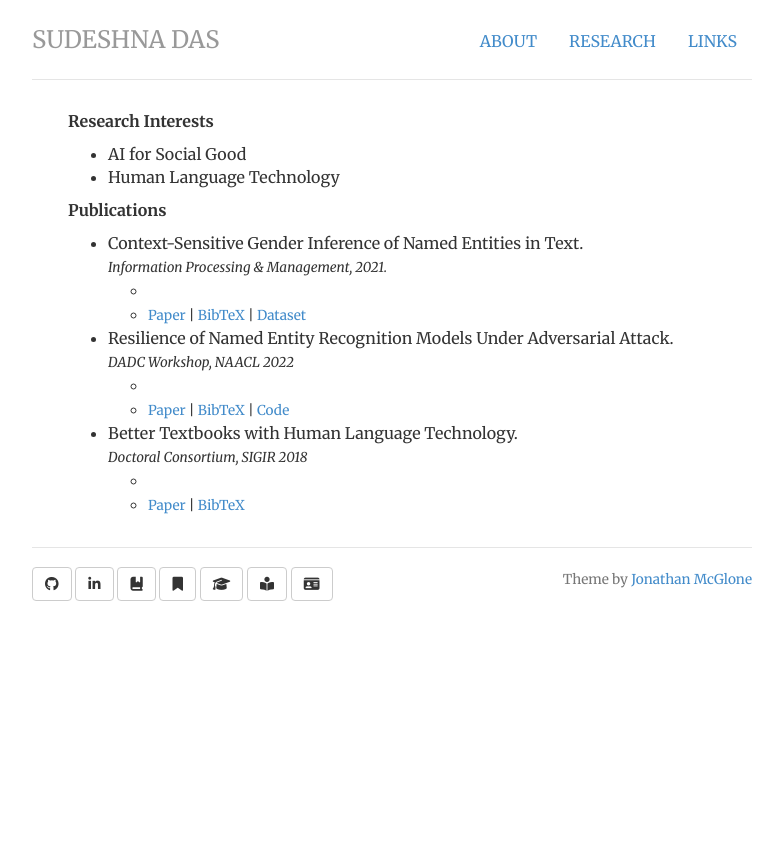
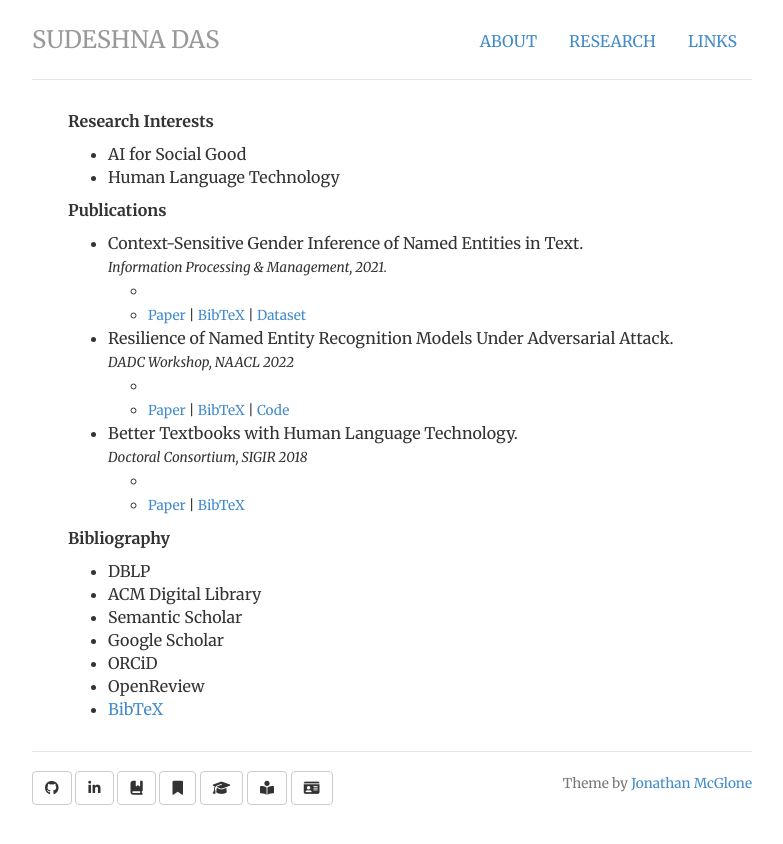
Before and after one commit to das-sudeshna/das-sudeshna.github.io, a Jekyll site: the page built from research/index.html, in a window 1280 px wide. Shown: the top 844 px of the page, without its empty margins (248-1031 px from the left). Built offline with Jekyll 4.4.1, drawn with Linux system fonts in a browser that asks for light colours; nearby versions of some CDN libraries.

Commit message:
Update index.html

```diff
--- a/research/index.html
+++ b/research/index.html
@@ -20,7 +20,7 @@ description: Research profile of Sudeshna Das, PhD candidate, IIT Kharagpur.
 				<li>Context-Sensitive Gender Inference of Named Entities in Text.<br/><small><em>Information Processing & Management, 2021.</em></small><br/></li>
 						<ul>
 						<li><small><em></em></small></li>
-						<li><small><a href="https://doi.org/10.1016/j.ipm.2020.102423">Paper</a> | <a href="">BibTeX</a> | <a href="https://github.com/das-sudeshna/genid">Dataset</a></small></li>
+						<li><small><a href="https://doi.org/10.1016/j.ipm.2020.102423">Paper</a> | <a href="https://raw.githubusercontent.com/das-sudeshna/das-sudeshna.github.io/master/bibtex/ipm2021.bib">BibTeX</a> | <a href="https://github.com/das-sudeshna/genid">Dataset</a></small></li>
 						</ul>
 				<li>Resilience of Named Entity Recognition Models Under Adversarial Attack.<br/><small><em>DADC Workshop, NAACL 2022</em></small><br/></li>
 						<ul>
@@ -30,8 +30,18 @@ description: Research profile of Sudeshna Das, PhD candidate, IIT Kharagpur.
 				<li>Better Textbooks with Human Language Technology.<br/><small><em>Doctoral Consortium, SIGIR 2018</em></small><br/></li>
 						<ul>
 						<li><small><em></em></small></li>
-						<li><small><a href="https://doi.org/10.1145/3209978.3210228">Paper</a> | <a href="">BibTeX</a></small></li>
+						<li><small><a href="https://doi.org/10.1145/3209978.3210228">Paper</a> | <a href="https://raw.githubusercontent.com/das-sudeshna/das-sudeshna.github.io/master/bibtex/sigir2018dc.bib">BibTeX</a></small></li>
 						</ul>
 				</ul>
 
+    <p><strong>Bibliography</strong><br>
+				<ul>
+				<li><a href="https://dblp.org/pid/50/7065-2"></a>DBLP</li>
+				<li><a href="https://dl.acm.org/profile/99659281138"></a>ACM Digital Library</li>
+				<li><a href="https://www.semanticscholar.org/author/2035728294"></a>Semantic Scholar</li>
+				<li><a href="https://scholar.google.com/citations?hl=en&user=xG3ZpUoAAAAJ"></a>Google Scholar</li>
+				<li><a href="https://orcid.org/0000-0002-2112-6986"></a>ORCiD</li>
+				<li><a href="https://openreview.net/profile?id=~Sudeshna_Das1"></a>OpenReview</li>
+				<li><a href="https://raw.githubusercontent.com/das-sudeshna/das-sudeshna.github.io/master/bibtex/bibliography.bib">BibTeX</a></li>
+				</ul>
   </div>
```
